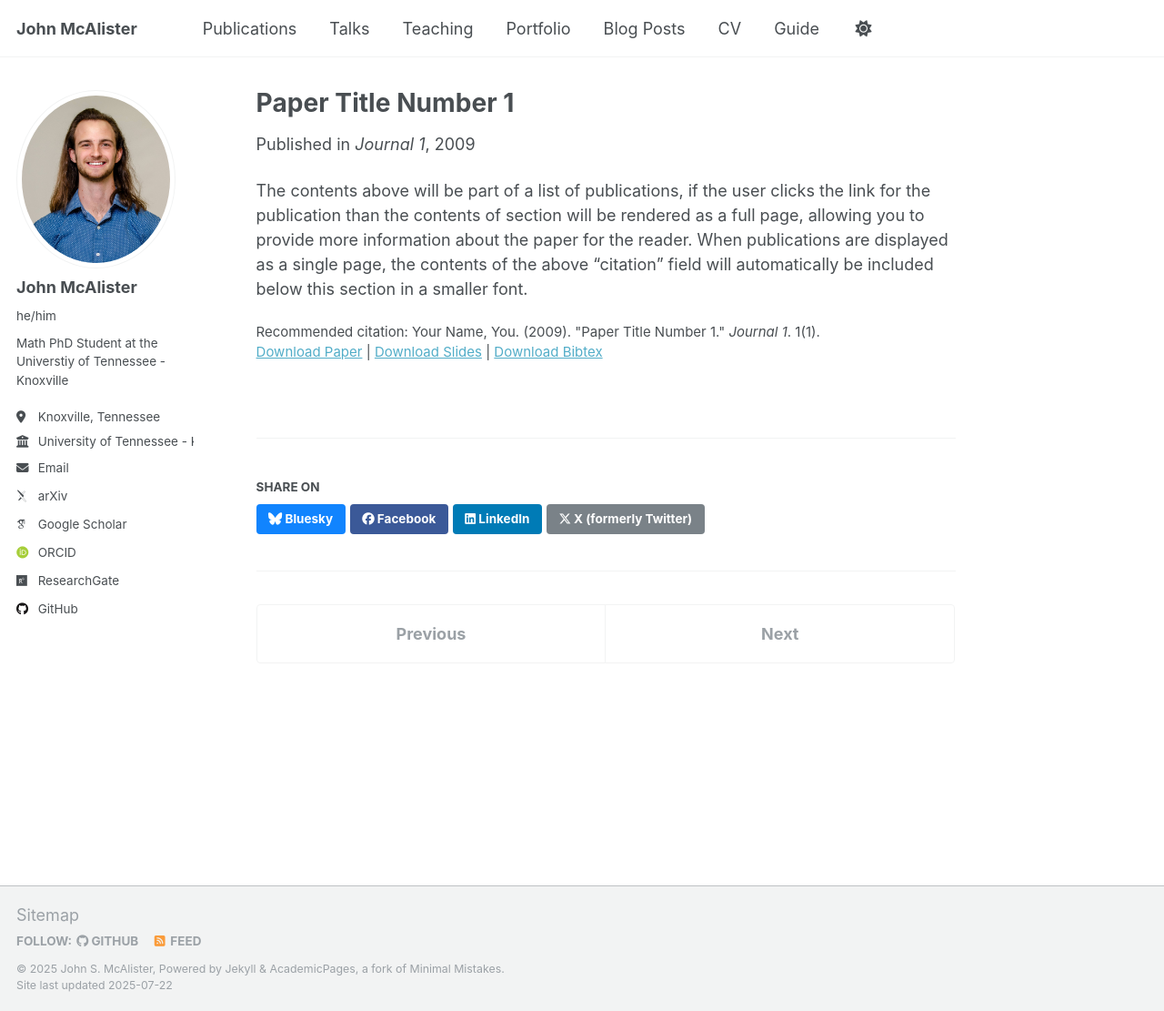
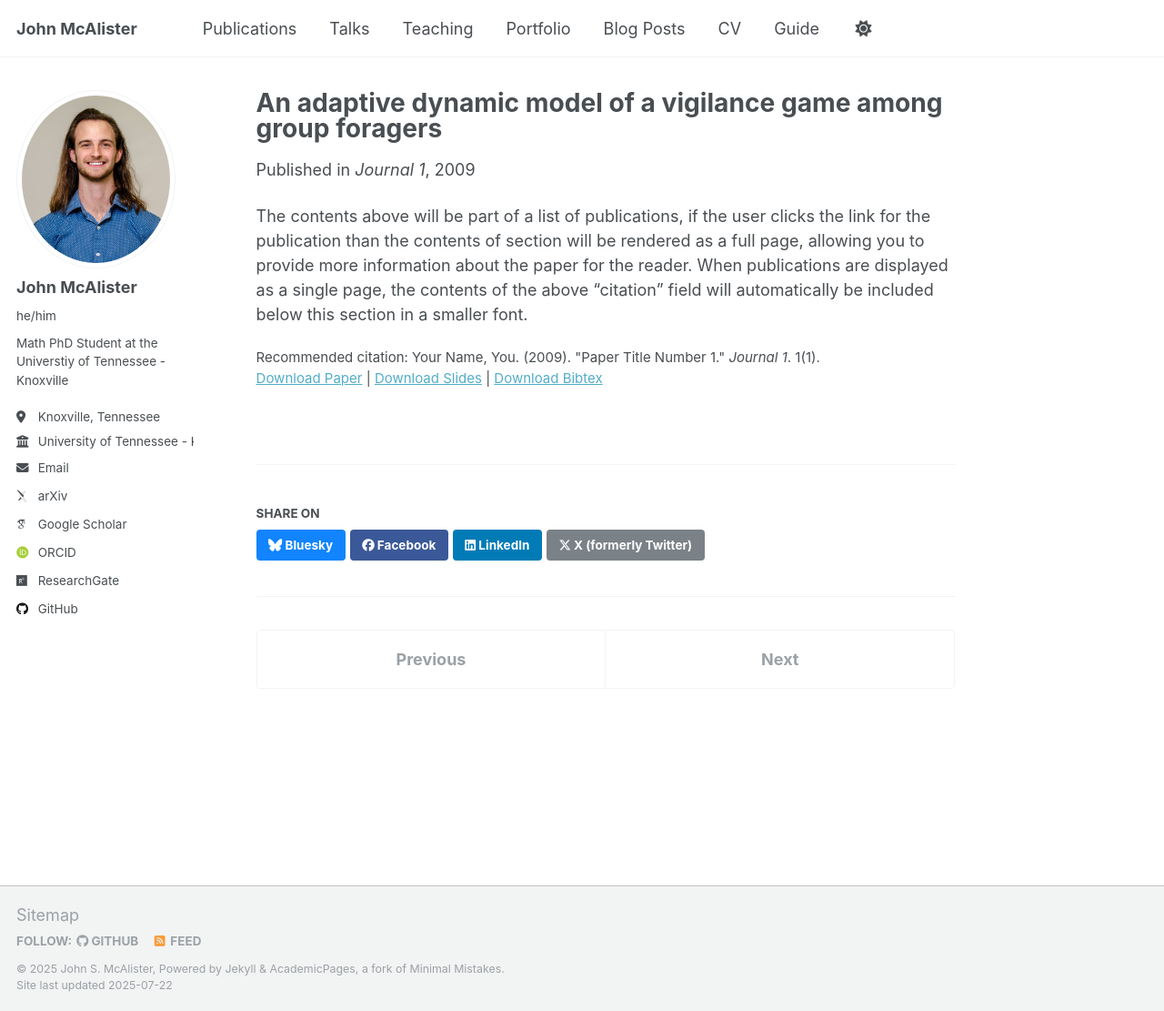
Before and after one commit to jmcalis/jmcalis.github.io, a Jekyll site: the page built from _publications/2009-10-01-paper-title-number-1.md, in a window 1280 px wide and 1111 px high. Shown: the whole window at 91% size. Built offline with Jekyll 4.4.1, drawn with Linux system fonts in a browser that asks for light colours; some web fonts are replaced; a script that is not in the unit is left out.

```diff
--- a/_publications/2009-10-01-paper-title-number-1.md
+++ b/_publications/2009-10-01-paper-title-number-1.md
@@ -1,5 +1,5 @@
 ---
-title: "Paper Title Number 1"
+title: "An adaptive dynamic model of a vigilance game among group foragers"
 collection: publications
 category: manuscripts
 permalink: /publication/2009-10-01-paper-title-number-1
```
Also changed, not shown: _publications/2022-01-01-An-adaptive-dynamic-model-of-a-vigilance-game-among-group-foragers.md (+1 -0 lines).
